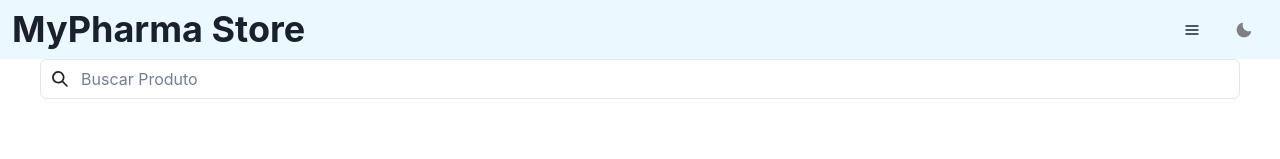
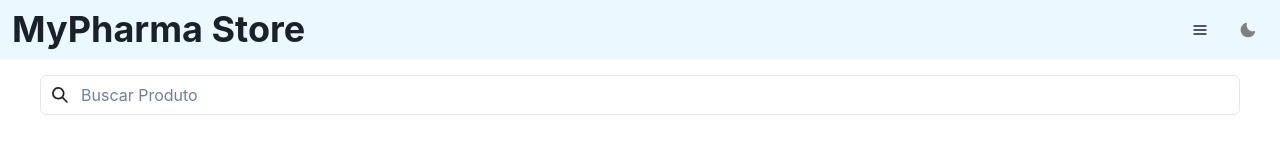
Before and after one commit to IsaacdAlmeida/mypharma-store-frontend, a React (Create React App) app: page / in a window 1280 px wide. Shown: the top 159 px of the page. Built offline with nearby package versions, Linux system fonts and the light colour scheme.

Commit message:
refactor: altera nome do componente do search e modifica tamanho do botão

```diff
--- a/src/components/buttons/ToggleColorMode.tsx
+++ b/src/components/buttons/ToggleColorMode.tsx
@@ -5,7 +5,7 @@ function ToggleColorMode() {
   const { colorMode, toggleColorMode } = useColorMode();
 
   return (
-    <Button onClick={toggleColorMode} bg="whiteAlpha.100">
+    <Button onClick={toggleColorMode} bg="whiteAlpha.100" maxW="40px">
       {colorMode === 'dark'
         ? <SunIcon color="orange.400" /> : <MoonIcon color="gray" />}
     </Button>
--- a/src/components/forms/InputWithIcon.tsx
+++ b/src/components/forms/SearchInput.tsx
@@ -6,7 +6,7 @@ import {
 import { IconProps } from '@chakra-ui/icons';
 import { ReactElement } from 'react';
 
-interface InputWithIconProps {
+interface SearchInputProps {
   icon: ReactElement<IconProps>;
   placeholder: string;
   type: string;
@@ -14,13 +14,13 @@ interface InputWithIconProps {
   onChange: (event: React.ChangeEvent<HTMLInputElement>) => void;
 }
 
-export function InputWithIcon({
+export function SearchInput({
   icon,
   placeholder,
   type,
   value,
   onChange,
-}:InputWithIconProps) {
+}:SearchInputProps) {
   return (
     <Box
       display="flex"
@@ -29,6 +29,7 @@ export function InputWithIcon({
       justifyContent="center"
       width="1200px"
       margin="0 auto"
+      pt="1rem"
     >
       <InputGroup
         size="md"
--- a/src/pages/Home.tsx
+++ b/src/pages/Home.tsx
@@ -2,7 +2,7 @@ import { ProductCard } from '../components/cards/ProductCard';
 import Header from '../components/headers/Header';
 import { Grid, VStack } from '@chakra-ui/react';
 import { useState } from 'react';
-import { InputWithIcon } from '../components/forms/InputWithIcon';
+import { SearchInput } from '../components/forms/SearchInput';
 import { SearchIcon } from '@chakra-ui/icons';
 // import { useSelector } from 'react-redux';
 // import type { RootState } from '../redux/store';
@@ -72,7 +72,7 @@ export function Home() {
   return (
     <div>
       <Header />
-      <InputWithIcon
+      <SearchInput
         icon={<SearchIcon />}
         type="text"
         value={searchText}
```
